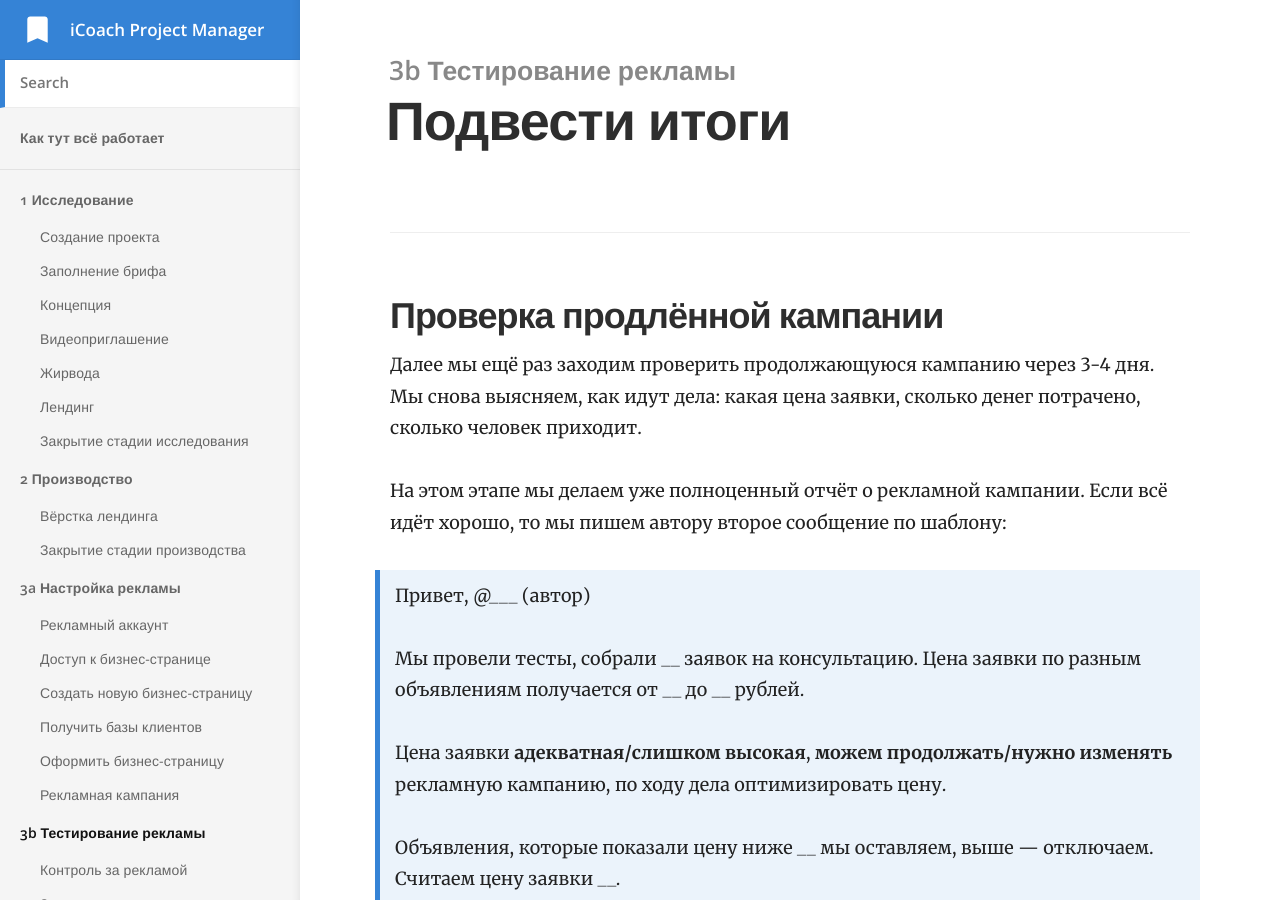
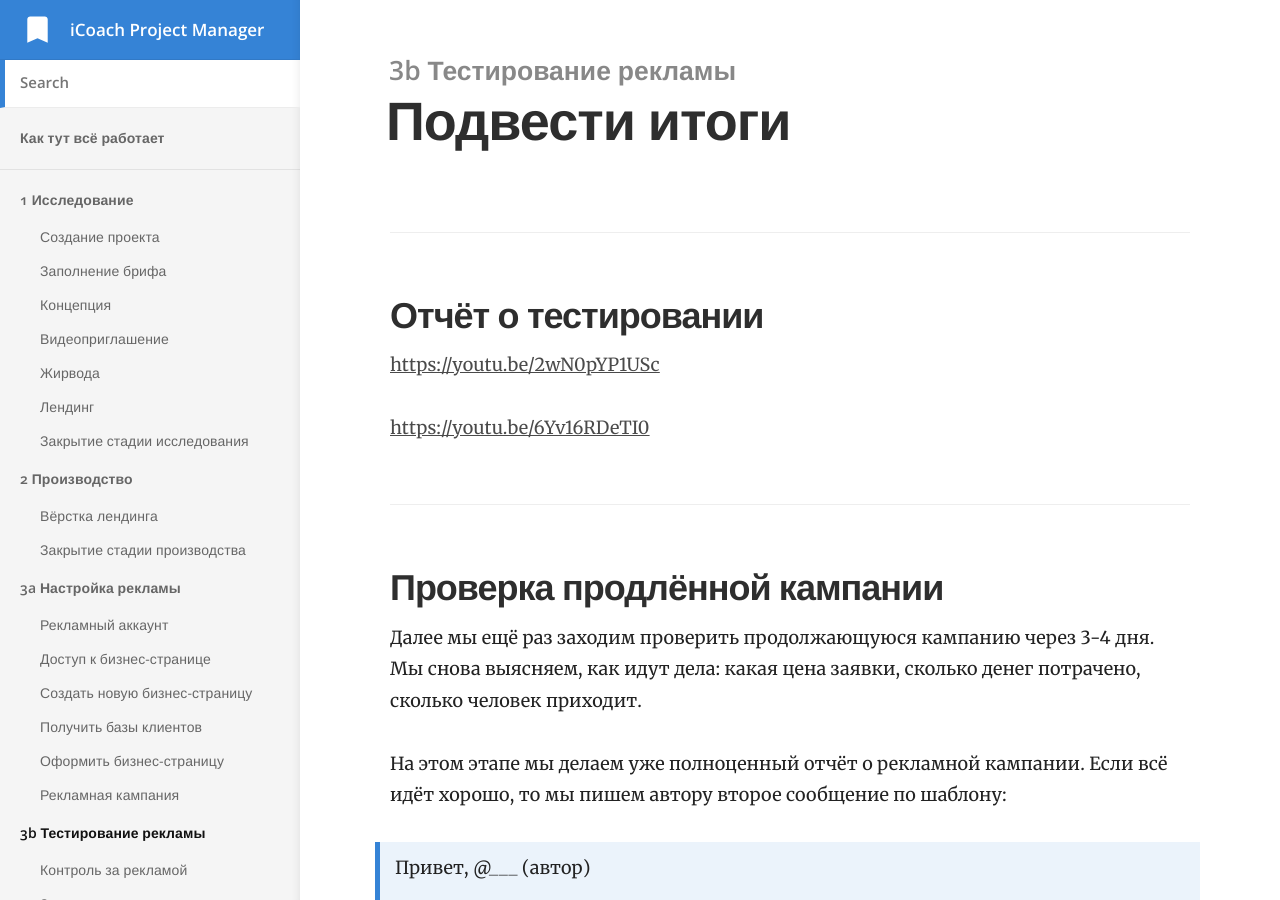
Before and after one commit to icoachknowledge/pm, a Jekyll site: the page built from _docs/3b-ads-test/results.md, in a window 1280 px wide and 900 px high. Built offline with Jekyll 4.4.1, drawn with Linux system fonts in a browser that asks for light colours.

Commit message:
отчёт о тестировании

```diff
--- a/_docs/3b-ads-test/results.md
+++ b/_docs/3b-ads-test/results.md
@@ -3,6 +3,12 @@ title: Подвести итоги
 category: 3b Тестирование рекламы
 order: 3
 ---
+
+## Отчёт о тестировании
+
+[https://youtu.be/2wN0pYP1USc](https://youtu.be/2wN0pYP1USc)
+
+[https://youtu.be/6Yv16RDeTI0](https://youtu.be/6Yv16RDeTI0)
 
 ## Проверка продлённой кампании
 
```
